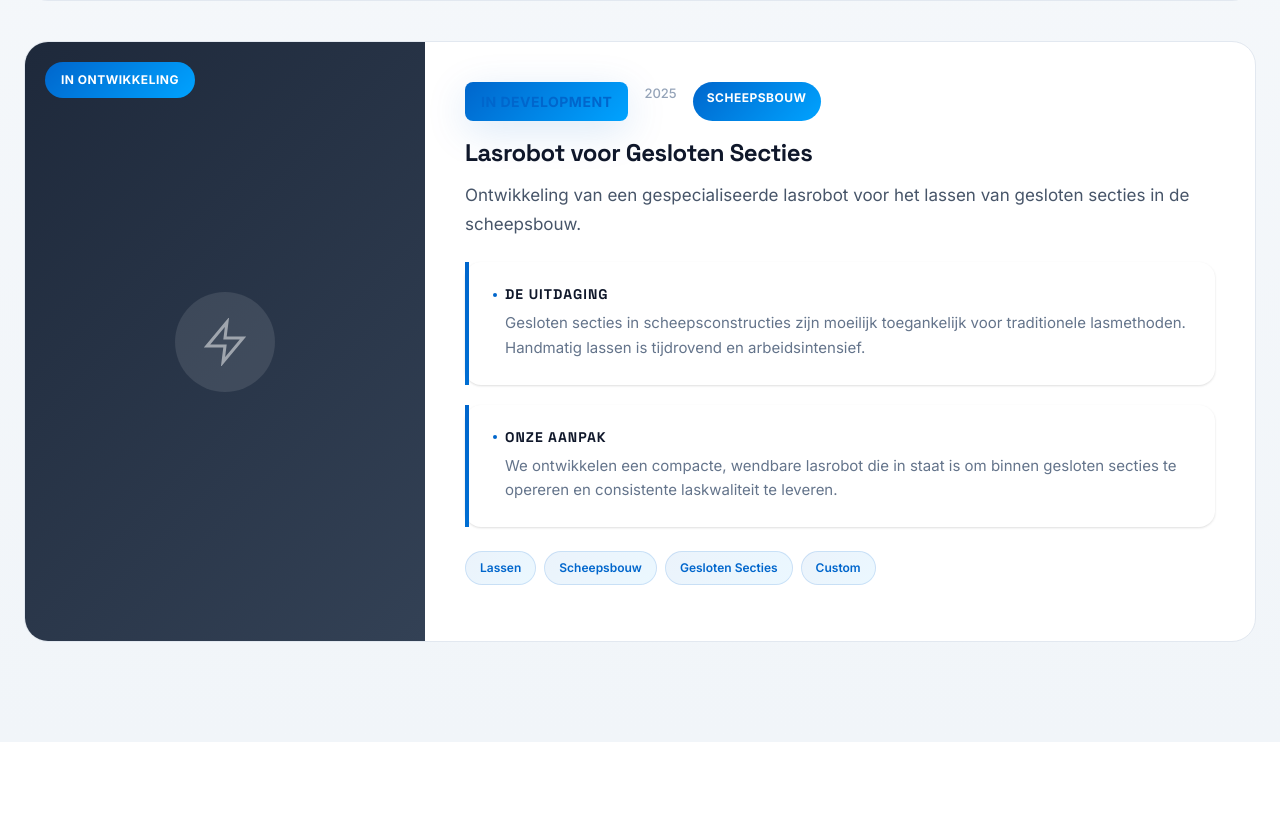
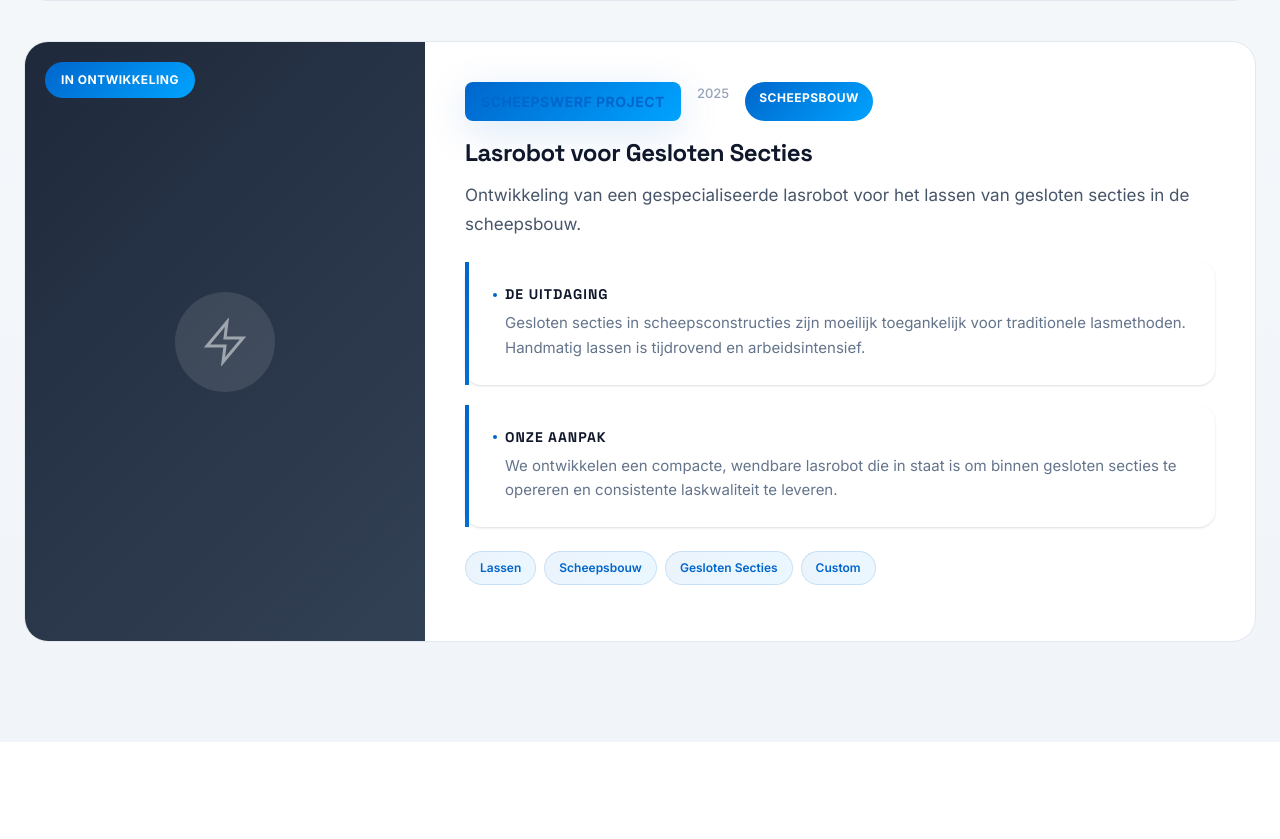
Before and after one commit to Rickvkesteren/aim-robotics, a plain HTML site: page projecten.html in a window 1280 px wide. Shown: the part 5055-5894 px from the top of the page. Drawn offline with Linux system fonts and the light colour scheme.

```diff
--- a/projecten.html
+++ b/projecten.html
@@ -293,7 +293,7 @@
                         </div>
                         <div class="project-blog-content">
                             <div class="project-blog-meta">
-                                <span class="project-client">In Development</span>
+                                <span class="project-client">Scheepswerf Project</span>
                                 <span class="project-year">2025</span>
                                 <span class="project-industry">Scheepsbouw</span>
                             </div>
```
